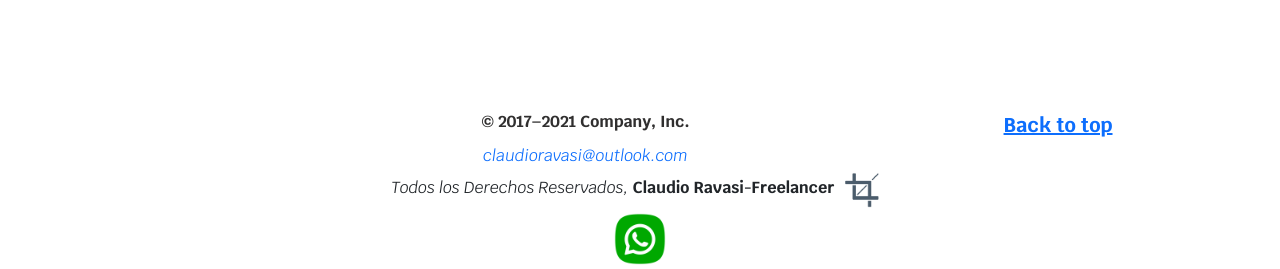
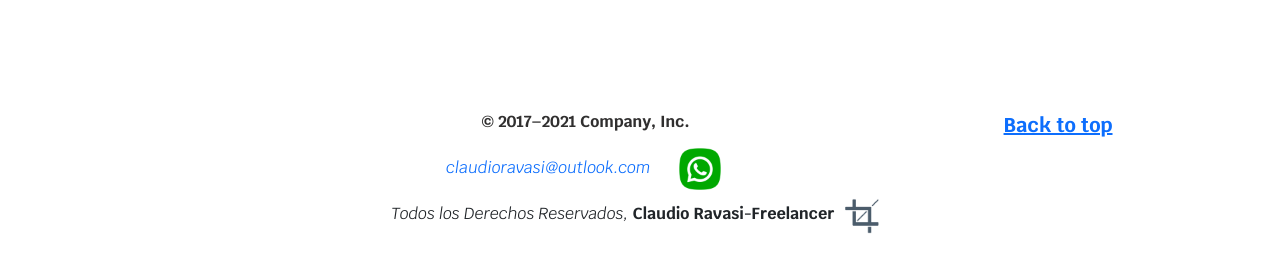
Before and after one commit to cravasi/ideaRavasi, a website: page assets/e-Commerce.html in a window 1280 px wide. Shown: the part 1847-2116 px from the top of the page. After the commit the page ends 2082 px from the top, so only its background shows below. Drawn offline with nearby package versions, Linux system fonts and the light colour scheme; files whose address does not match are found by name.

Commit message:
arreglos del boton whatsapp

```diff
--- a/assets/e-Commerce.html
+++ b/assets/e-Commerce.html
@@ -88,7 +88,8 @@
         <div class="responsive320-620">
             <nav class="navbar navbar-light fixed-top color-bkg">
                 <div class="container-fluid">
-                    <a class="navbar-brand" href="../index.html"> <span style="font-size: large; margin-left: 16rem; ">Claudio Ravasi <i>Freelancer</i></span></a>
+                    <a class="navbar-brand" href="../index.html"> <span
+                            style="font-size: large; margin-left: 16rem; ">Claudio Ravasi <i>Freelancer</i></span></a>
                     <button class="navbar-toggler color-hamb" type="button" data-bs-toggle="offcanvas"
                         data-bs-target="#offcanvasNavbar" aria-controls="offcanvasNavbar">
                         <span class="navbar-toggler-icon"></span>
@@ -112,14 +113,15 @@
                                     <a class="nav-link" href="../assets/clientes.html">Clientes</a>
                                 </li>
                                 <li class="nav-item dropdown">
-                                    <a class="nav-link dropdown-toggle" href="#" id="offcanvasNavbarDropdown" role="button"
-                                        data-bs-toggle="dropdown" aria-expanded="false">
+                                    <a class="nav-link dropdown-toggle" href="#" id="offcanvasNavbarDropdown"
+                                        role="button" data-bs-toggle="dropdown" aria-expanded="false">
                                         Mis Servicios
                                     </a>
                                     <ul class="dropdown-menu sub-menu" aria-labelledby="offcanvasNavbarDropdown">
                                         <li><a class="dropdown-item" href="../assets/diseñoWeb.html">Diseño Web</a></li>
                                         <hr>
-                                        <li><a class="dropdown-item" href="../assets/aplicacionesMoviles.html">Aplicaciones Moviles</a></li>
+                                        <li><a class="dropdown-item"
+                                                href="../assets/aplicacionesMoviles.html">Aplicaciones Moviles</a></li>
 
 
                                     </ul>
@@ -219,13 +221,12 @@
         <div class="container">
             <p class="float-end backTo"><a href="#">Back to top</a></p>
             <p>&copy; 2017–2021 Company, Inc. </p>
-            <a style="text-decoration: none" href="mailto:claudioravasi@outlook.com"><i>claudioravasi@outlook.com</i></a>
+            <a style="text-decoration: none"
+                href="mailto:claudioravasi@outlook.com"><i>claudioravasi@outlook.com</i></a>
+            <a style="margin-left: 2rem;" href="https://api.whatsapp.com/send?phone=+542901494953" target="_blank"><img
+                    src="../img/logoWhatsapp.png" alt="Link a WhatsApp"></a>
         </div>
         <em>Todos los Derechos Reservados,</em> Claudio Ravasi-Freelancer <span><img src="./img/icono.png" alt="" icono>
-            <div class="botonWhatsApp">
-                <a href="https://api.whatsapp.com/send?phone=+542901494953" target="_blank"><img
-                        src="../img/logoWhatsapp.png" alt="Link a WhatsApp"></a>
-            </div>
         </span>
     </footer>
     <script src="../assets/dist/js/bootstrap.bundle.min.js"></script>
```
Also changed, not shown: assets/aplicacionesMoviles.html (+2 -4 lines), assets/clientes.html (+2 -4 lines), assets/diseñoWeb.html (+2 -4 lines), assets/sobreMi.html (+2 -4 lines), index.html (+9 -3 lines), scss/_sobreMi.scss (line endings or trailing spaces).
